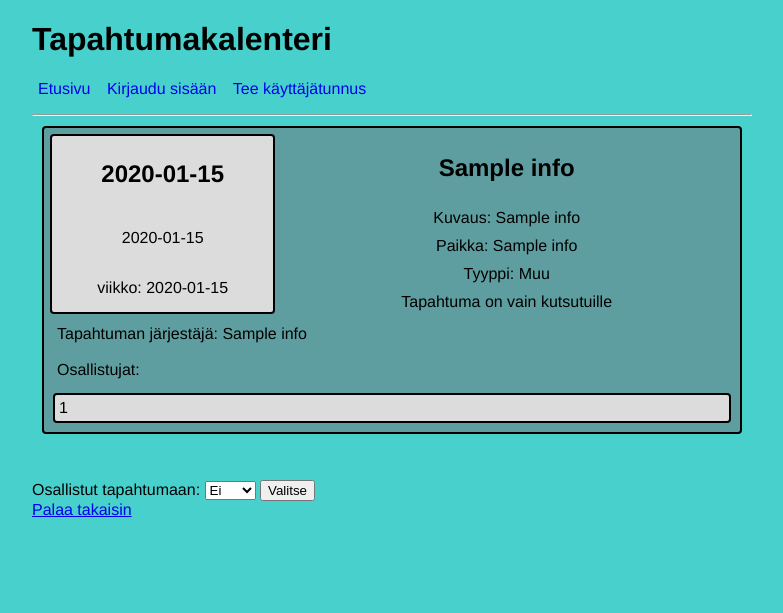
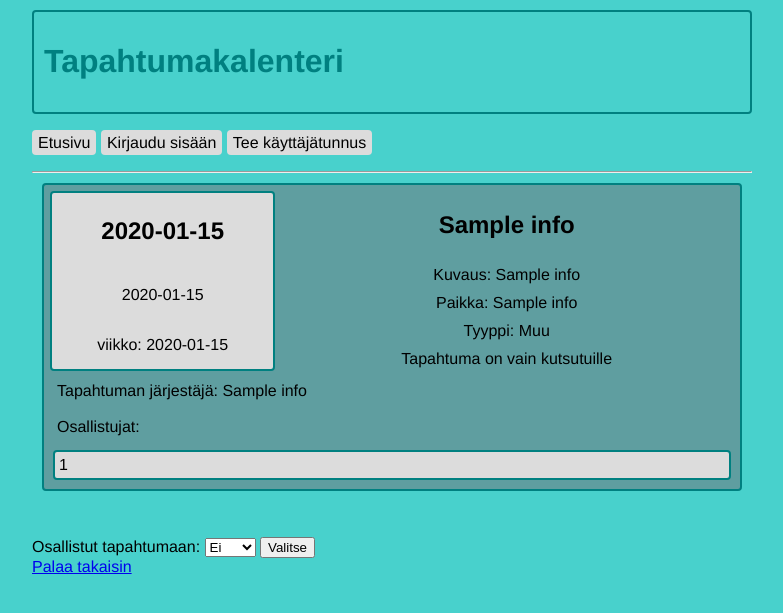
Before and after one commit to hhautajarvi/eventcalendar, a Flask app: template templates/eventinfo.html in a window 1280 px wide. Shown: the top 613 px of the page, without its empty margins (248-1031 px from the left). Run offline with Flask 2, Linux system fonts and the light colour scheme; the template is opened without the code that fills it: most values are stand-ins (such as "Sample title", 1, 10 or a date in 2020); parts of the project's set-up code (start-up, migrations or seed data) failed here and were passed over.

Commit message:
visually improved links and header

```diff
--- a/static/main.css
+++ b/static/main.css
@@ -2,20 +2,46 @@ body {
     margin: auto;
     max-width: 45em;
     font-family: 'Helvetica', 'Arial', sans-serif;
-    background-color:mediumturquoise
+    background-color:mediumturquoise;
+    padding: 10px;
+}
+
+.header {
+    padding: 10px;
+    border-color: teal;
+    border-style: solid;
+    border-width: 2px;
+    border-radius: 4px;
+    color:teal;
 }
 
 .eventlist {
     display: grid;
     grid-template-columns: repeat(3, 1fr);
     background-color:cadetblue;
-    border-color: black;
+    border-color: teal;
     border-style: solid;
     border-width: 2px;
+    border-radius: 4px;
     margin: 10px;
     padding: 4px;
+}
+
+.box {
+    display: grid;
+    grid-column-start: 1;
+    grid-column-end: 2;
+    grid-row-start: 1;
+    grid-row-end: 6;
+    background-color:gainsboro;
+    border-color: teal;
+    border-style: solid;
+    border-width: 2px;
     border-radius: 4px;
-}
+    padding: 4px;
+    margin: 2px;
+    text-align: center;
+  }
 
 .box1 {
     display: grid;
@@ -24,15 +50,23 @@ body {
     grid-row-start: 1;
     grid-row-end: 6;
     background-color:gainsboro;
-    border-color: black;
+    border-color: teal;
     border-style: solid;
     border-width: 2px;
+    border-radius: 4px;
     padding: 4px;
+    margin: 2px;
     text-align: center;
-    margin: 2px;
-    border-radius: 4px;
   }
 
+.box1 a {
+    text-decoration: none;
+    color: #000;
+}
+
+.box1:hover {
+    background-color:silver;
+}
 .week {
     grid-row-start: 6;
     grid-row-end: 7;
@@ -108,22 +150,22 @@ body {
     grid-row-start: 7;
     grid-row-end: 8;
     padding: 4px;
+    margin: 5px;
     text-align: left;
-    margin: 5px;
 }
 .box9 {
     grid-column-start: 1;
     grid-column-end: 4;
     grid-row-start: 8;
     grid-row-end: 9;
+    background-color:gainsboro;
     padding: 4px;
-    text-align: left;
     margin: 5px;
-    border-color: black;
+    border-color: teal;
     border-style: solid;
     border-width: 2px;
-    background-color:gainsboro;
     border-radius: 4px;
+    text-align: left;
 }
 
 .invitelist {
@@ -179,9 +221,19 @@ body {
 
 nav li {
     display: inline-block;
-    padding: 0 6px;
+    padding: 4px 6px 3px;
+    background:gainsboro;
+    border-radius: 4px;
 }
 
+nav li:hover {
+    background-color:silver;
+}
+
+nav li a {
+    text-decoration: none;
+    color: #000;
+}
 nav ul {
     padding: 0;
     text-align: left;
--- a/templates/eventinfo.html
+++ b/templates/eventinfo.html
@@ -2,7 +2,7 @@
 {% block title %}Tapahtumainfo{% endblock %}
 {% block content %}
 <div class="eventlist">
-    <div class="box1">
+    <div class="box">
         <h2>{{ info[1].strftime('%d.%m.%Y') }}</h2>
         <div class="day"> {{ info[1].strftime('%A') }}</div>
         <div class="week"> viikko: {{ info[1].strftime('%W') }}</div>
--- a/templates/layout.html
+++ b/templates/layout.html
@@ -4,18 +4,18 @@
     <meta name="viewport" content="width=device-width, initial-scale=1">
     <title>Tapahtumakalenteri - {% block title %}{% endblock %}</title>
 </head>
-<h1>Tapahtumakalenteri</h1>
+<div class="header"><h1>Tapahtumakalenteri</h1></div>
 <nav>
     <ul>
         {% if session.name %}
-        <a href="/"><li>Tulevat tapahtumat</li></a>
-        <a href="/event"><li>Tee uusi tapahtuma</li></a>
-        <a href="/pastevents"><li>Menneet tapahtumat</li></a>
-        <a href="/logout"> <li>Kirjaudu ulos</li></a>
+        <li><a href="/">Tulevat tapahtumat</a></li>
+        <li><a href="/event">Tee uusi tapahtuma</a></li>
+        <li><a href="/pastevents">Menneet tapahtumat</a></li>
+        <li><a href="/logout">Kirjaudu ulos</a>  </li>
         {% else %}
-        <a href="/"><li>Etusivu</li></a>
-        <a href="/login"><li>Kirjaudu sisään</li></a>
-        <a href="/register"><li>Tee käyttäjätunnus</li></a>
+        <li><a href="/">Etusivu</a></li>
+        <li><a href="/login">Kirjaudu sisään</a></li>
+        <li><a href="/register">Tee käyttäjätunnus</a></li>
         {% endif %}
     </ul>
 </nav>
--- a/templates/pastevents.html
+++ b/templates/pastevents.html
@@ -5,8 +5,10 @@
 {% for event in events %}
     <div class="eventlist">
         <div class="box1">
-            <h2>{{ event[1].strftime('%d.%m.%Y') }}</h2><br>
-            {{ event[1].strftime('%A') }}
+            <a href="/eventinfo/{{ event[2] }}">
+                <h2>{{ event[1].strftime('%d.%m.%Y') }}</h2><br>
+                {{ event[1].strftime('%A') }}
+            </a>
         </div>
         <div class="box2"><h2><a href="/eventinfo/{{ event[2] }}">{{ event[0] }}</a></h2></div>
     </div>
```
Also changed, not shown: other parts of static/main.css (+17 -9 lines), templates/index.html (+6 -4 lines), README.md.
